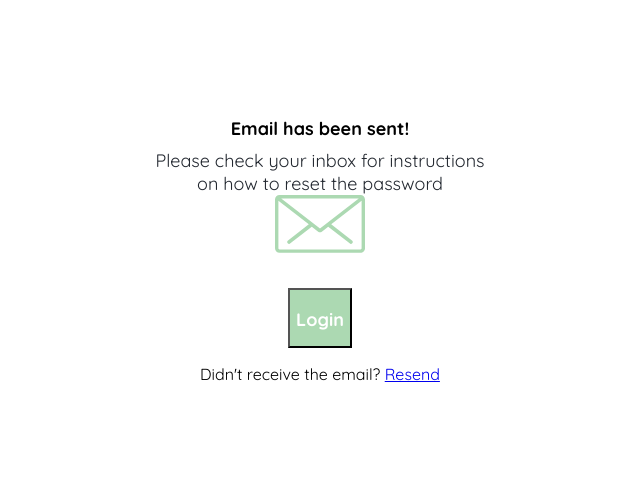
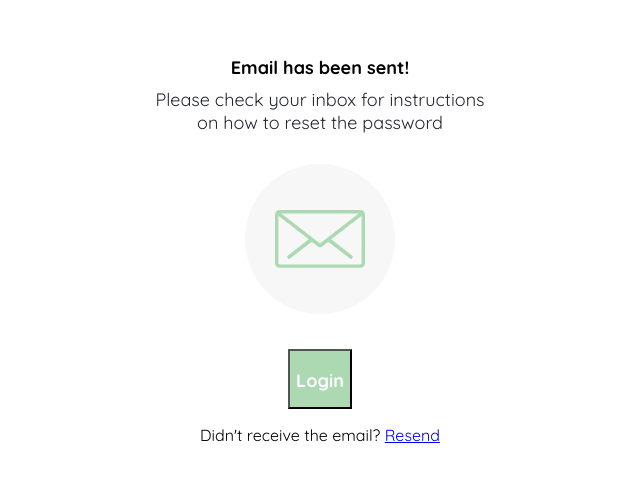
Before and after one commit to IsaaLeonardo/yard-sale, a plain HTML site: page sent-email-message.html in a window 1280 px wide. Shown: the part 142-624 px from the top of the page, without its empty margins (320-960 px from the left). Drawn offline with Linux system fonts and the light colour scheme.

Commit message:
Setting styles for the email icon

```diff
--- a/sent-email-message.html
+++ b/sent-email-message.html
@@ -47,6 +47,12 @@
       align-items: center;
     }
 
+    .email-icon-container {
+      display: flex;
+      align-items: center;
+      justify-content: center;
+    }
+
     .message-container {
       inline-size: 100%;
     }
@@ -78,6 +84,10 @@
 
     .title {
       margin-block-end: 9px;
+    }
+
+    .email-icon-container {
+      margin-block-start: 30px;
     }
 
     .primary-button {
@@ -126,6 +136,13 @@
     *
     */
 
+    .email-icon-container {
+      inline-size: 150px;
+      block-size: 150px;
+      background-color: var(--text-input-field);
+      border-radius: 50%;
+    }
+
     .primary-button {
       background-color: var(--hospital-green);
       cursor: pointer;
@@ -140,7 +157,9 @@
         <h1 class="title">Email has been sent!</h1>
         <p class="subtitle">Please check your inbox for instructions on how to reset the password</p>
 
-        <img src="/icons/email.svg" alt="Email icon">
+        <div class="email-icon-container">
+          <img src="/icons/email.svg" alt="Email icon" class="email-icon">
+        </div>
 
         <button class="primary-button">Login</button>
 
```
